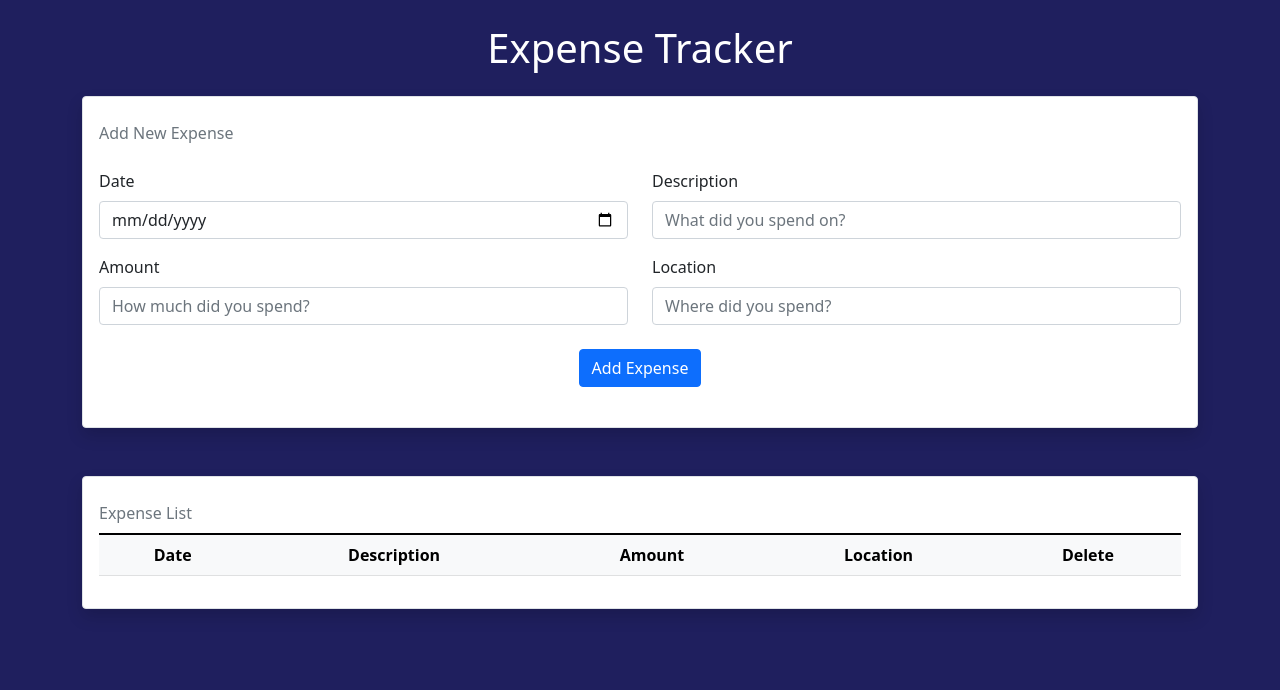
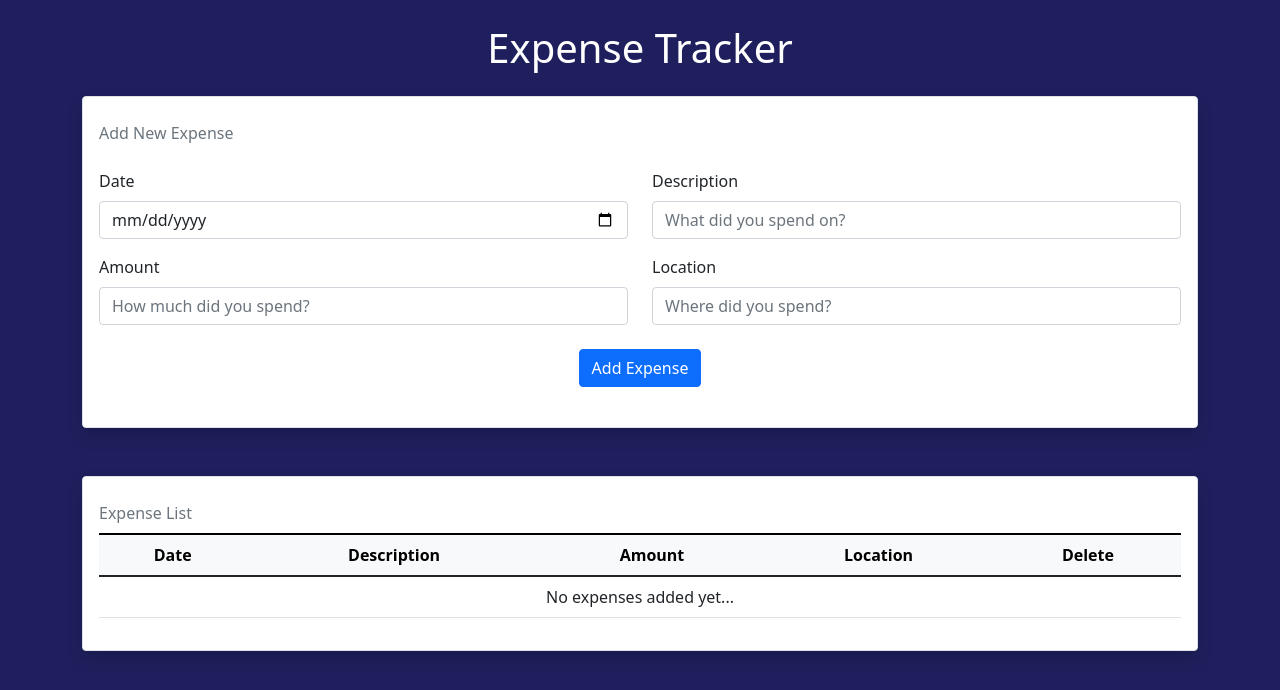
Before and after one commit to AaronAWB/expense_tracker, a React (Create React App) app: page / in a window 1280 px wide. Shown: the top 690 px of the page. Built offline with nearby package versions, Linux system fonts and the light colour scheme.

Commit message:
refactor rendering of table rows in ExpenseTable

```diff
--- a/src/components/ExpenseTable.js
+++ b/src/components/ExpenseTable.js
@@ -2,6 +2,27 @@ import React from 'react';
 import ExpenseItem from './ExpenseItem';
 
 const ExpenseTable = ({expenses, handleDelete}) => {
+
+    const renderTableRow = () => {
+
+        if (expenses.length === 0) {
+        return(
+            <tr>
+                <td colSpan={5}>No expenses added yet...</td>
+            </tr>
+        )}
+
+        return expenses.map((expense)=>(
+                <ExpenseItem
+                id={expense.id}
+                date={expense.date}
+                description={expense.description}
+                amount={expense.amount}
+                location={expense.location}
+                handleDelete={handleDelete}
+                />
+        ));
+    }
 
     return (
         <div className='container mt-4 border rounded expense-table shadow p-3 mb-5'>
@@ -17,16 +38,7 @@ const ExpenseTable = ({expenses, handleDelete}) => {
                         </tr>
                     </thead>
                     <tbody className='text-center'>
-                        {expenses.map(((expense)=>(
-                            <ExpenseItem
-                            id={expense.id}
-                            date={expense.date}
-                            description={expense.description}
-                            amount={expense.amount}
-                            location={expense.location}
-                            handleDelete={handleDelete}
-                            />
-                        )))}
+                        {renderTableRow()}
                     </tbody>
                 </table>
             </div>
```
